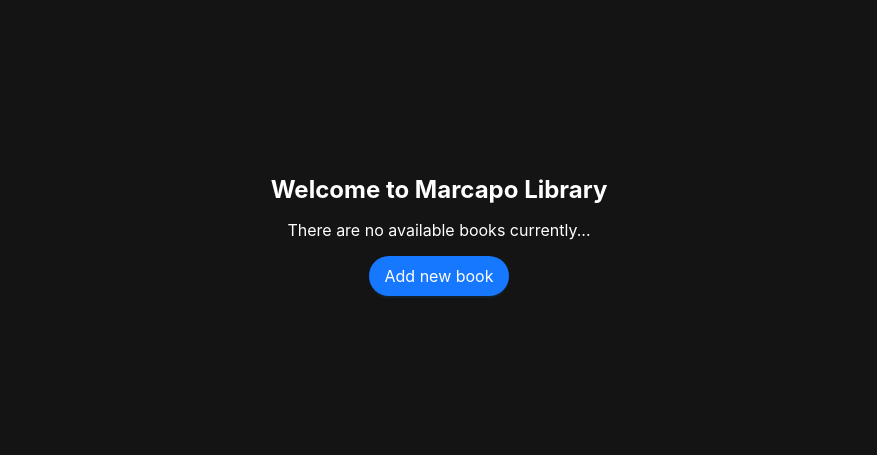
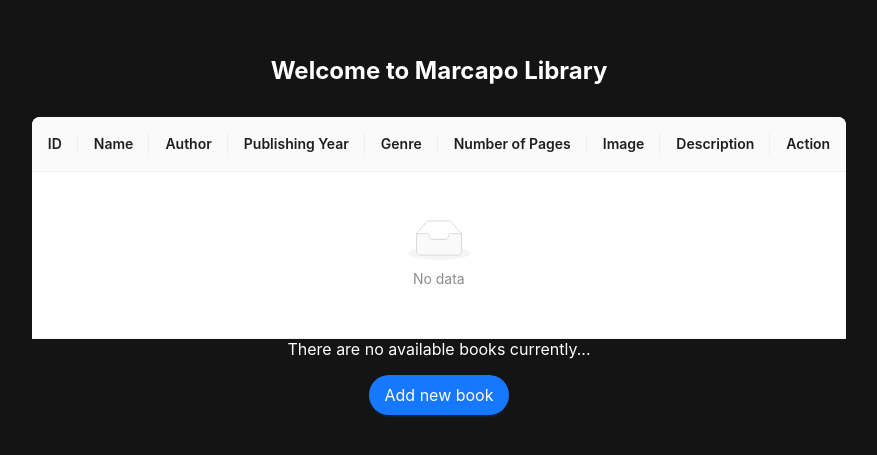
Before and after one commit to vitoriovarbanov/marcapo-task, a React (Create React App) app: page / in a window 1280 px wide. Shown: the part 165-620 px from the top of the page, without its empty margins (201-1078 px from the left). Built offline with nearby package versions, Linux system fonts and the light colour scheme.

Commit message:
Added table to display all created books

```diff
--- a/src/Forms/BookForm.tsx
+++ b/src/Forms/BookForm.tsx
@@ -4,13 +4,15 @@ import { UploadOutlined } from '@ant-design/icons';
 import { useFormSubmission } from '../hooks';
 import styles from './BookForm.module.scss';
 import type { Dayjs } from 'dayjs';
+import type { BookFormProps } from './BookForm.types';
 
-const BookForm: React.FC = observer(() => {
+const BookForm: React.FC<BookFormProps> = observer(({ onAddNewBookNavigate }) => {
     const { formFields, setFormField, submitForm } = useFormSubmission();
     const [form] = Form.useForm();
 
     const onFinish = () => {
         submitForm();
+        onAddNewBookNavigate();
     };
 
     const normFile = (e) => {
--- /dev/null
+++ b/src/Forms/BookForm.types.ts
@@ -0,0 +1,3 @@
+export type BookFormProps = {
+    onAddNewBookNavigate: () => void;
+};
--- a/src/components/CreateBook/CreateBook.tsx
+++ b/src/components/CreateBook/CreateBook.tsx
@@ -1,15 +1,20 @@
 import styles from './CreateBook.module.scss';
 import BookForm from '../../Forms/BookForm';
 import { observer } from 'mobx-react-lite';
-import store from '../../store/BookStore';
+import { useNavigate } from 'react-router-dom';
+import { paths } from '../../paths';
 
 const CreateBook: React.FC = observer(() => {
-    console.log(store.bookList);
+    const navigate = useNavigate();
+
+    const onAddNewBookNavigate = (): void => {
+        navigate(paths.home);
+    };
 
     return (
         <div className={styles.formWrapper}>
             <h3 className={styles.header}>Create New Book</h3>
-            <BookForm />
+            <BookForm onAddNewBookNavigate={onAddNewBookNavigate} />
         </div>
     );
 });
--- a/src/components/Home/Home.module.scss
+++ b/src/components/Home/Home.module.scss
@@ -5,6 +5,21 @@
     justify-content: center;
     align-items: center;
     flex-direction: column;
+}
+
+.tableContainer {
+    padding: 0 32px;
+    overflow-x: auto;
+    margin-top: 16px;
+    max-width: 100%;
+
+    .ant-table {
+        width: 100%;
+
+        .ant-table-container {
+            overflow-x: auto;
+        }
+    }
 }
 
 .header {
--- a/src/components/Home/Home.tsx
+++ b/src/components/Home/Home.tsx
@@ -1,10 +1,66 @@
-import { useNavigate } from 'react-router-dom';
+import { Link, useNavigate } from 'react-router-dom';
 import styles from './Home.module.scss';
-import { Button } from 'antd';
+import { Button, Table } from 'antd';
 import { paths } from '../../paths';
+import type { Book } from '../../types';
+import bookStore from '../../store';
+import { observer } from 'mobx-react-lite';
 
-const Home: React.FC = () => {
+const columns = [
+    {
+        title: 'ID',
+        dataIndex: 'id',
+        key: 'id',
+    },
+    {
+        title: 'Name',
+        dataIndex: 'name',
+        key: 'name',
+    },
+    {
+        title: 'Author',
+        dataIndex: 'author',
+        key: 'author',
+    },
+    {
+        title: 'Publishing Year',
+        dataIndex: 'publishingYear',
+        key: 'publishingYear',
+    },
+    {
+        title: 'Genre',
+        dataIndex: 'genre',
+        key: 'genre',
+    },
+    {
+        title: 'Number of Pages',
+        dataIndex: 'numberOfPages',
+        key: 'numberOfPages',
+    },
+    {
+        title: 'Image',
+        dataIndex: 'image',
+        key: 'image',
+        render: (text: string) => <img src={text} alt="Book Cover" style={{ maxWidth: '50px', maxHeight: '50px' }} />,
+    },
+    {
+        title: 'Description',
+        dataIndex: 'description',
+        key: 'description',
+    },
+    {
+        title: 'Action',
+        key: 'action',
+        render: (text: string, record: Book) => <Link to={`/book-details/${record.id}`}>Details</Link>,
+    },
+];
+
+const Home: React.FC = observer(() => {
     const navigate = useNavigate();
+
+    const data = bookStore.bookList.map((book: Book) => ({ ...book, key: book.id }));
+
+    console.log(data);
 
     const handleAddNewBook = (): void => {
         navigate(paths.createBook);
@@ -13,12 +69,15 @@ const Home: React.FC = () => {
     return (
         <div className={styles.homeContainer}>
             <h2 className={styles.header}>Welcome to Marcapo Library</h2>
+            <div className={styles.tableContainer}>
+                <Table columns={columns} dataSource={data} scroll={{ x: 'max-content' }} />
+            </div>
             <p className={styles.text}>There are no available books currently...</p>
             <Button type="primary" size="large" shape="round" onClick={handleAddNewBook}>
                 Add new book
             </Button>
         </div>
     );
-};
+});
 
 export default Home;
```
